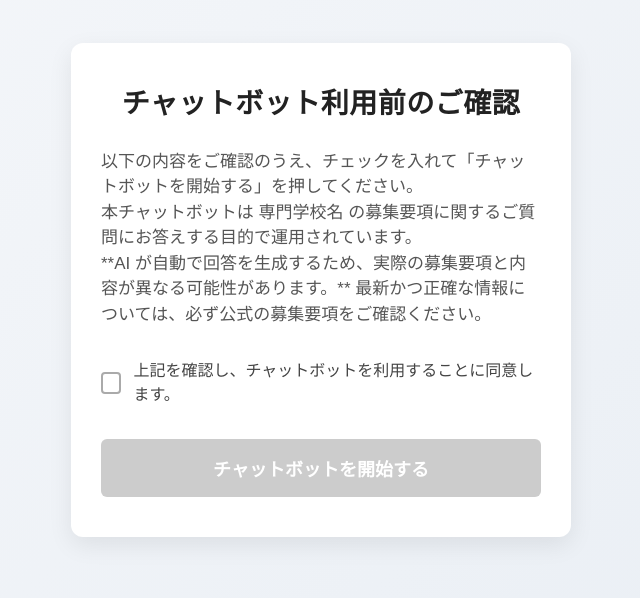
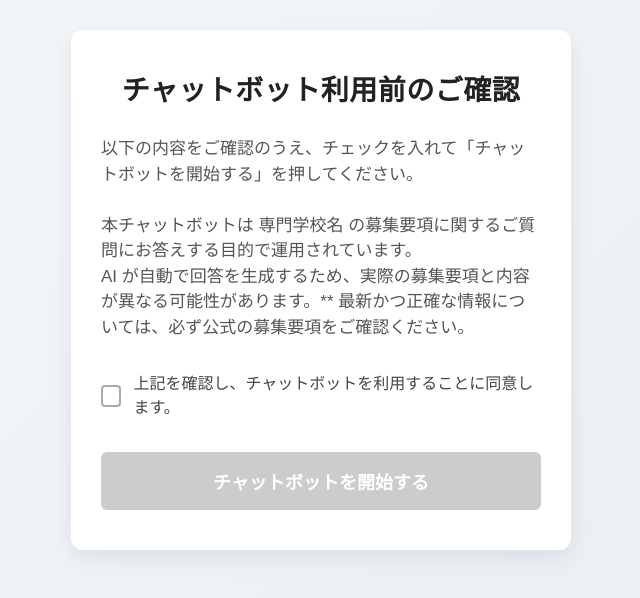
Before and after one commit to urayamastudentdev-web/urayama-ai-bot-kakunin, a plain HTML site: page index.html in a window 1280 px wide. Shown: the part 110-708 px from the top of the page, without its empty margins (319-959 px from the left). Drawn offline with Linux system fonts and the light colour scheme.

Commit message:
Update index.html

```diff
--- a/index.html
+++ b/index.html
@@ -117,9 +117,9 @@
   <div class="card">
     <h1>チャットボット利用前のご確認</h1>
     <p>
-      以下の内容をご確認のうえ、チェックを入れて「チャットボットを開始する」を押してください。<br>
+      以下の内容をご確認のうえ、チェックを入れて「チャットボットを開始する」を押してください。<br><br>
       本チャットボットは 専門学校名 の募集要項に関するご質問にお答えする目的で運用されています。<br>
-      **AI が自動で回答を生成するため、実際の募集要項と内容が異なる可能性があります。** 最新かつ正確な情報については、必ず公式の募集要項をご確認ください。
+      AI が自動で回答を生成するため、実際の募集要項と内容が異なる可能性があります。** 最新かつ正確な情報については、必ず公式の募集要項をご確認ください。
     </p>
 
     <div class="checkbox-wrapper">
```
